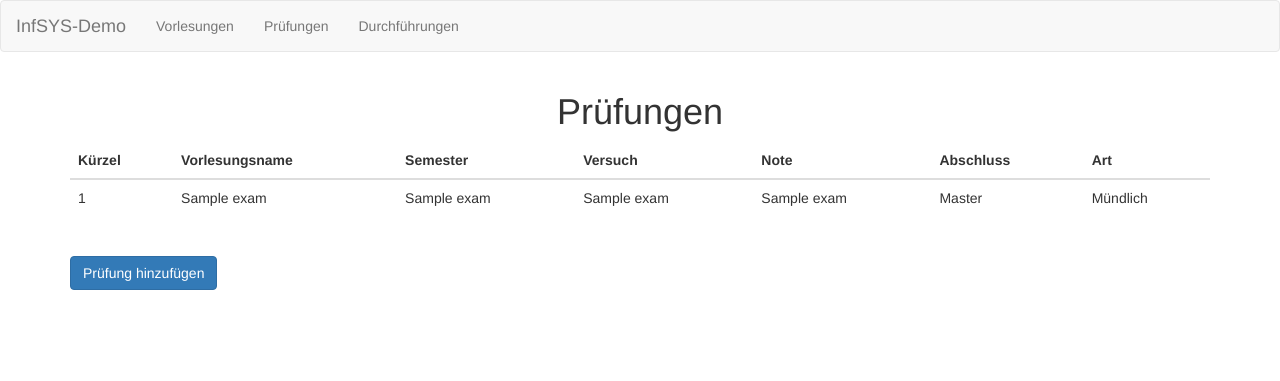
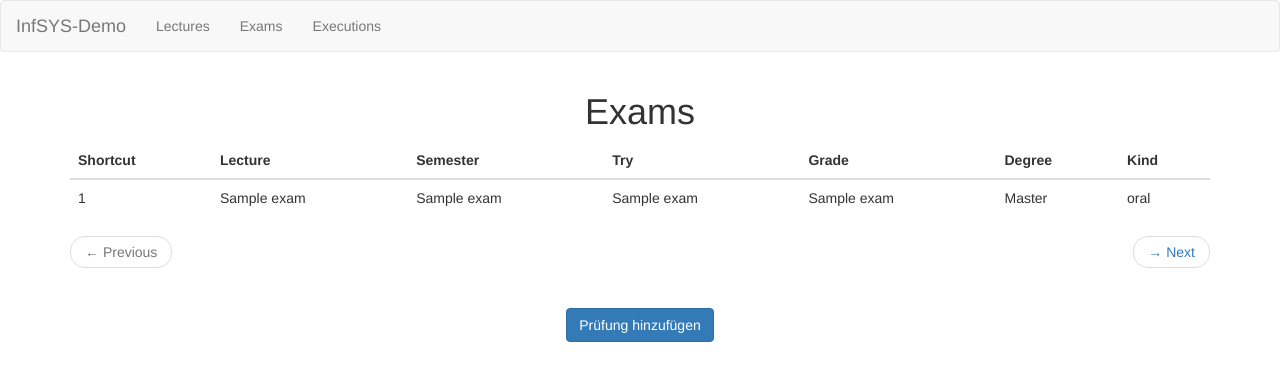
Before and after one commit to aelkz/flask-sqlite-demo, a Flask app: template app/templates/view_exams.html in a window 1280 px wide. Shown: the top 381 px of the page. Run offline with Flask 2, Linux system fonts and the light colour scheme; the template is opened without the code that fills it: most values are stand-ins (such as "Sample title", 1, 10 or a date in 2020); some libraries are stand-ins or nearby versions.

Commit message:
better app structure including pagination

```diff
--- a/app/__init__.py
+++ b/app/__init__.py
@@ -10,6 +10,7 @@ app = Flask(__name__)
 Bootstrap(app)
 app.config['SECRET_KEY'] = "SECRET"
 app.config['DATABASE_PATH'] = "app.db"
+app.config['PER_PAGE'] = 10
 app.config.from_object(__name__)
 
 from app import routes
--- a/app/routes.py
+++ b/app/routes.py
@@ -15,7 +15,8 @@ from app.forms import (
 )
 from app.query_helper import (
     query_db,
-    insert
+    insert,
+    Pagination
 )
 
 
@@ -24,7 +25,7 @@ def index():
     return render_template('index.html')
 
 
-@app.route('/vorlesung', methods=('GET', 'POST'))
+@app.route('/lecture', methods=('GET', 'POST'))
 def add_lecture():
     form = AddLectureForm()
 
@@ -33,36 +34,50 @@ def add_lecture():
                ('name', 'shortcut', 'ects'),
                (form.name.data, form.shortcut.data, form.ects.data))
 
-        flash("Vorlesung erfolgreich erstellt!")
+        flash("Successfully added new lecture {}!".format(form.name.data))
         return redirect(url_for('add_lecture'))
 
     return render_template('add_lecture.html',
-                           title="Vorlesungen",
+                           title="Lectures",
                            form=form
                            )
 
 
-@app.route('/view_pruefungen', methods=('GET', 'POST'))
-def view_exams():
+@app.route('/exams/', defaults={'page': 1}, methods=('GET', 'POST'))
+@app.route('/exams/page/<int:page>', methods=('GET', 'POST'))
+def view_exams(page):
+    total_count = query_db(
+        "select count(shortcut) from exam", one=True)[0]
+
+    pagination = Pagination(page, total_count, per_page=3)
+
     exams = query_db(
-        "select shortcut, name, semester, n_tries, mark, degree,kind  "
-        "from exam natural join lecture limit 20")
+        "select shortcut, name, semester, n_tries, mark, degree,kind "
+        "from exam join lecture using (shortcut) order by shortcut,semester,n_tries limit ?,?",
+        ((page - 1) * pagination.per_page, pagination.per_page))
+
+    next_page = url_for('view_exams', page=page + 1) if pagination.has_next else None
+    prev_page = url_for('view_exams', page=page - 1) if pagination.has_prev else None
+
     return render_template('view_exams.html',
                            exams=exams,
+                           next_page=next_page,
+                           prev_page=prev_page,
+                           title="Exams"
                            )
 
 
-@app.route('/pruefung', methods=('GET', 'POST'))
+@app.route('/add_exam', methods=('GET', 'POST'))
 def add_exam():
     form = AddExamForm()
     executions = query_db("select shortcut, semester from execution")
-    form.executions.choices = [('?'.join(map(str, k)), "{} in Semester {}".format(*k)) for k in executions]
+    form.executions.choices = [('?'.join(map(str, k)), "{} in semester {}".format(*k)) for k in executions]
 
     if form.validate_on_submit():
         shortcut, semester = form.executions.data.split('?')
         if len(query_db("select 1 from exam where shortcut=? and semester=? and n_tries=?",
                         (shortcut, semester, form.n_tries.data))) > 0:
-            flash("Prüfung existiert bereits!")
+            flash("Exam already exists!")
             return redirect(url_for('add_exam'))
 
         insert('exam',
@@ -71,16 +86,16 @@ def add_exam():
                 form.degree.data,
                 form.kind.data))
 
-        flash("Prüfungs erfolgreich erstellt!")
-        return redirect(url_for('add_exam'))
+        flash("Successfully added exam {}!".format(shortcut))
+        return redirect(url_for('view_exams'))
 
     return render_template('add_exam.html',
-                           title="Prüfungen",
+                           title="Exams",
                            form=form
                            )
 
 
-@app.route('/durchfuehrung', methods=('GET', 'POST'))
+@app.route('/execution', methods=('GET', 'POST'))
 def add_execution():
     form = AddExecutionForm()
     lectures = query_db("select shortcut,name from lecture")
@@ -91,11 +106,11 @@ def add_execution():
         insert('execution',
                ('shortcut', 'lecturer', 'semester'),
                (form.shortcut.data, form.lecturer.data, form.semester.data))
-        flash("Durchführung erfolgreich erstellt!")
+        flash("Successfully added execution!")
         return redirect(url_for('add_execution'))
 
     return render_template('add_execution.html',
-                           title="Durchführung",
+                           title="Executions",
                            form=form)
 
 
--- a/app/templates/add_exam.html
+++ b/app/templates/add_exam.html
@@ -1,7 +1,7 @@
 {% extends "index.html" %}
 {% from "_formhelpers.html" import render_field %}
 {% block app_content %}
-<h1 class="text-center">Prüfungen</h1>
+<h1 class="text-center">Exams</h1>
 <div class="center-block">
     <form method=post action="">
         {{ form.hidden_tag() }}
--- a/app/templates/add_execution.html
+++ b/app/templates/add_execution.html
@@ -2,7 +2,7 @@
 {% from "_formhelpers.html" import render_field %}
 
 {% block app_content %}
-<h1 class="text-center">Durchführung</h1>
+<h1 class="text-center">Execution</h1>
 <div class="center-block">
     <form method=post action="">
         {{ form.hidden_tag() }}
--- a/app/templates/add_lecture.html
+++ b/app/templates/add_lecture.html
@@ -2,7 +2,7 @@
 {% from "_formhelpers.html" import render_field %}
 
 {% block app_content %}
-<h1 class="text-center">Vorlesungen</h1>
+<h1 class="text-center">Lectures</h1>
 <div class="center-block">
     <form method=post action="">
         {{ form.hidden_tag() }}
--- a/app/templates/index.html
+++ b/app/templates/index.html
@@ -1,6 +1,6 @@
 {% extends "bootstrap/base.html" %}
 {% block title %}
-{% if title %}{{ title }} - InfSYS{% else %}Willkommen{% endif %}
+{% if title %}{{ title }} - InfSYS{% else %}Welcome{% endif %}
 {% endblock %}
 {% block navbar %}
 <nav class="navbar navbar-default">
@@ -10,9 +10,9 @@
         </div>
         <div class="collapse navbar-collapse" id="bs-example-navbar-collapse-1">
             <ul class="nav navbar-nav">
-                <li><a href="{{ url_for('add_lecture')}}">Vorlesungen</a></li>
-                <li><a href="{{ url_for('view_exams')}}">Prüfungen</a></li>
-                <li><a href="{{ url_for('add_execution')}}">Durchführungen</a></li>
+                <li><a href="{{ url_for('add_lecture')}}">Lectures</a></li>
+                <li><a href="{{ url_for('view_exams')}}">Exams</a></li>
+                <li><a href="{{ url_for('add_execution')}}">Executions</a></li>
             </ul>
         </div>
     </div>
--- a/app/templates/view_exams.html
+++ b/app/templates/view_exams.html
@@ -2,17 +2,17 @@
 {% from "_formhelpers.html" import render_field %}
 
 {% block app_content %}
-<h1 class="text-center">Prüfungen</h1>
+<h1 class="text-center">Exams</h1>
 <table class="table">
     <thead>
     <tr>
-        <th>Kürzel</th>
-        <th>Vorlesungsname</th>
+        <th>Shortcut</th>
+        <th>Lecture</th>
         <th>Semester</th>
-        <th>Versuch</th>
-        <th>Note</th>
-        <th>Abschluss</th>
-        <th>Art</th>
+        <th>Try</th>
+        <th>Grade</th>
+        <th>Degree</th>
+        <th>Kind</th>
     </tr>
     </thead>
     <tbody>
@@ -24,11 +24,30 @@
         <td>{{exam[3]}}</td>
         <td>{{exam[4]}}</td>
         <td>{{"Bachelor" if exam[5]=='b' else "Master"}}</td>
-        <td>{{"Schriftlich" if exam[6]==0 else "Mündlich"}}</td>
+        <td>{{"written" if exam[6]==0 else "oral"}}</td>
     </tr>
     {% endfor %}
     </tbody>
 </table>
+<!--Pagination Buttons-->
+<nav aria-label="...">
+    <ul class="pager">
+        <li class="previous{% if not prev_page %} disabled {% endif %}">
+            <a href="{{ prev_page or '#' }}">
+                <span aria-hidden="true">&larr;</span>
+                {{ 'Previous' }}
+            </a>
+        </li>
+        <li class="next{% if not next_page %} disabled {% endif %}">
+            <a href="{{ next_page or '#' }}">
+                <span aria-hidden="true">&rarr;</span>
+                {{ 'Next' }}
+            </a>
+        </li>
+    </ul>
+</nav>
 <br/>
-<a class="btn btn-primary" href="{{ url_for('add_exam')}}" role="button">Prüfung hinzufügen</a>
+<div class="m-*-auto text-center">
+    <a class="btn btn-primary m-*-auto text-center" href="{{ url_for('add_exam')}}" role="button">Prüfung hinzufügen</a>
+</div>
 {% endblock %}
```
Also changed, not shown: app/forms.py (+12 -12 lines), app/query_helper.py (+39 -3 lines).
